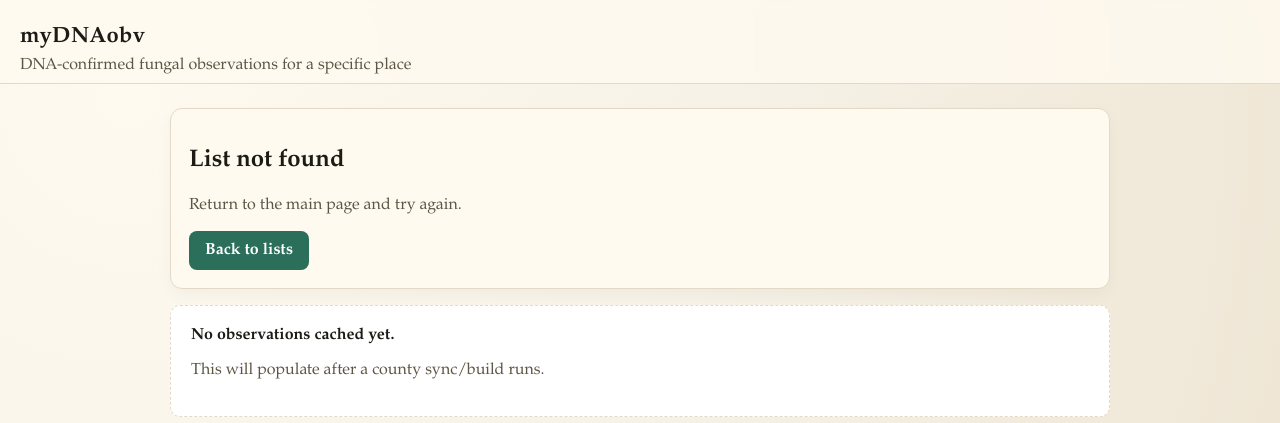
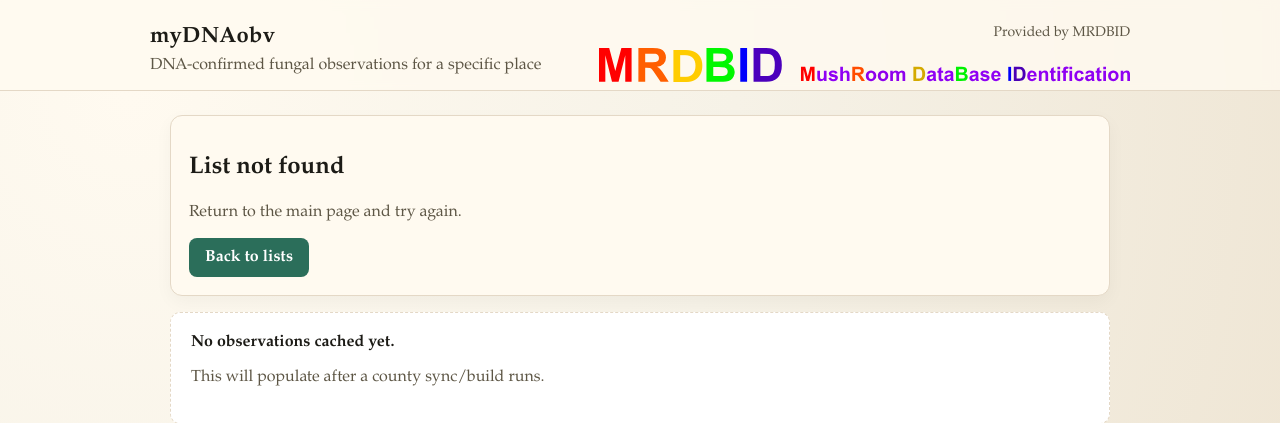
Before and after one commit to mrdbidwill/mydnaobv, a Python web app: template app/templates/list.html in a window 1280 px wide. Shown: the top 423 px of the page. Run offline with Jinja, Linux system fonts and the light colour scheme; the template is opened without the code that fills it, so the values that code supplies are empty.

Commit message:
Update homepage messaging and add MRDBID header promo/logo

```diff
--- a/app/main.py
+++ b/app/main.py
@@ -2,6 +2,7 @@ from datetime import UTC, datetime, timedelta
 from typing import Optional
 from urllib.parse import quote
 from fastapi import FastAPI, Request, Form, Depends, Query, HTTPException, status
+from fastapi.staticfiles import StaticFiles
 from fastapi.security import HTTPBasic, HTTPBasicCredentials
 from fastapi.responses import FileResponse, RedirectResponse
 from fastapi.templating import Jinja2Templates
@@ -32,6 +33,7 @@ from app.services.us_counties import STATE_OPTIONS, fetch_counties_for_state, no
 templates = Jinja2Templates(directory="app/templates")
 
 app = FastAPI(title=settings.app_name)
+app.mount("/static", StaticFiles(directory="app/static"), name="static")
 security = HTTPBasic()
 
 
@@ -356,8 +358,6 @@ def index(
             "pages": pages,
             "state_options": state_options,
             "state_code": normalized_state,
-            "limits_explanation": "These downloads are pre-built by admins with queue throttles to protect VPS resources and iNaturalist capacity.",
-            "refresh_interval_days": PUBLIC_REFRESH_INTERVAL_DAYS,
         },
     )
 
--- a/app/templates/base.html
+++ b/app/templates/base.html
@@ -29,6 +29,17 @@
         position: sticky;
         top: 0;
       }
+      .header-inner {
+        max-width: 980px;
+        margin: 0 auto;
+        display: flex;
+        gap: 14px;
+        align-items: flex-start;
+        justify-content: space-between;
+      }
+      .brand-block {
+        min-width: 0;
+      }
       main {
         max-width: 980px;
         margin: 0 auto;
@@ -41,6 +52,22 @@
       }
       .subtitle {
         color: var(--muted);
+        margin-top: 6px;
+      }
+      .provider {
+        text-align: right;
+        color: var(--muted);
+        font-size: 14px;
+        line-height: 1.3;
+      }
+      .provider a {
+        color: inherit;
+        text-decoration: none;
+      }
+      .provider-logo {
+        display: block;
+        height: 34px;
+        width: auto;
         margin-top: 6px;
       }
       .card {
@@ -102,13 +129,30 @@
       @media (max-width: 720px) {
         .row { grid-template-columns: 1fr; }
         header { position: static; }
+        .header-inner {
+          flex-direction: column;
+          align-items: flex-start;
+        }
+        .provider {
+          text-align: left;
+        }
       }
     </style>
   </head>
   <body>
     <header>
-      <div class="brand">myDNAobv</div>
-      <div class="subtitle">DNA-confirmed fungal observations for a specific place</div>
+      <div class="header-inner">
+        <div class="brand-block">
+          <div class="brand">myDNAobv</div>
+          <div class="subtitle">DNA-confirmed fungal observations for a specific place</div>
+        </div>
+        <div class="provider">
+          <a href="https://mrdbid.com" target="_blank" rel="noreferrer">Provided by MRDBID</a>
+          <a href="https://mrdbid.com" target="_blank" rel="noreferrer">
+            <img class="provider-logo" src="/static/images/mrdbid_logo.svg" alt="MRDBID" />
+          </a>
+        </div>
+      </div>
     </header>
     <main>
       {% block content %}{% endblock %}
```
Also changed, not shown: app/templates/index.html (+3 -4 lines), app/static/images/mrdbid_logo.svg (added).
